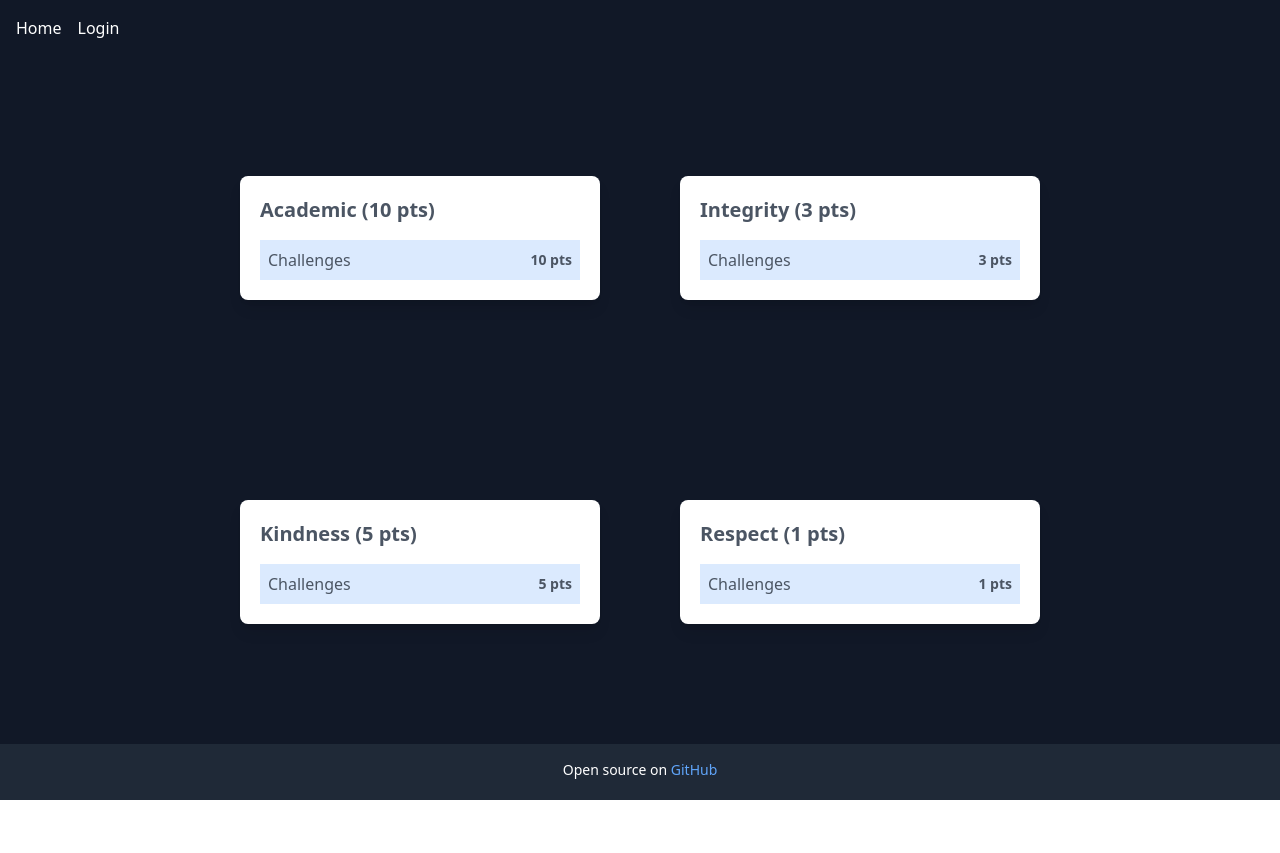
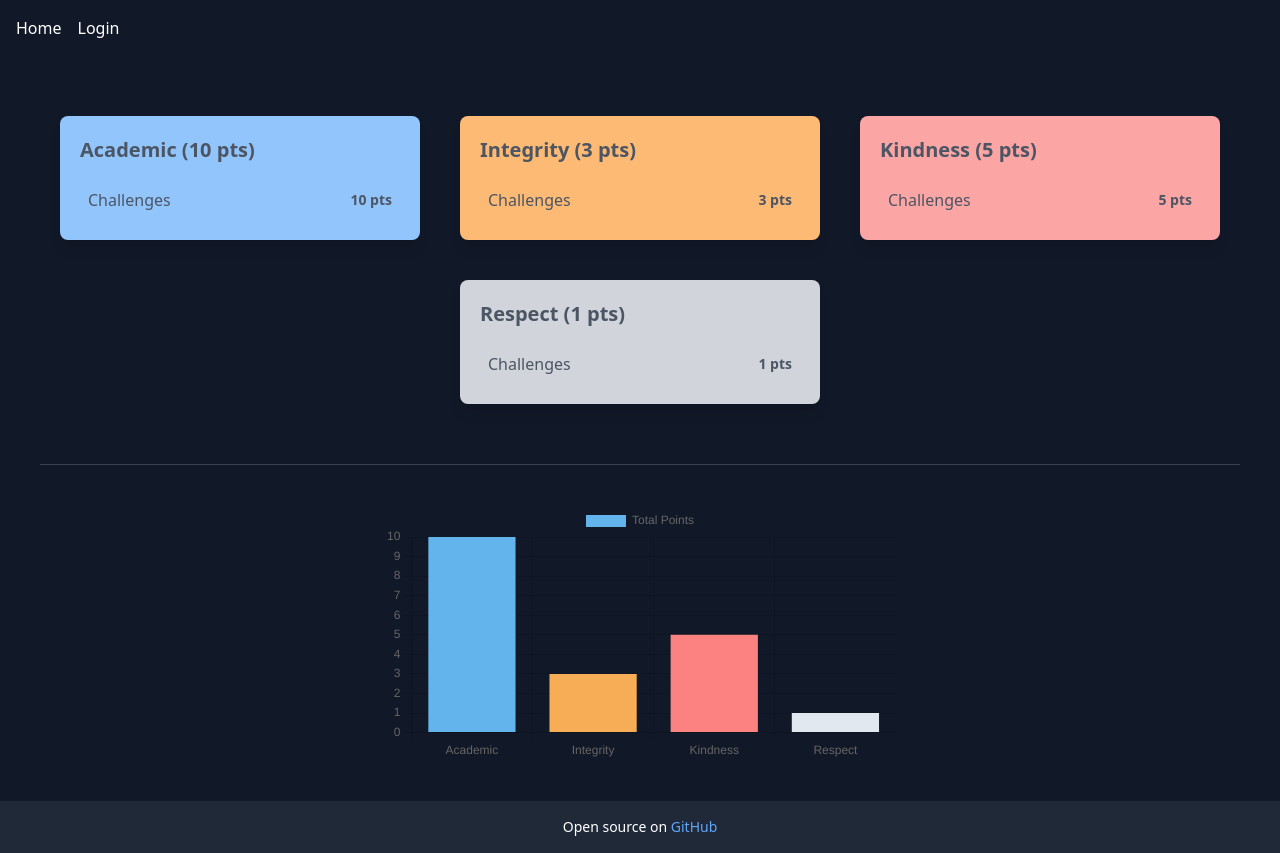
Before and after one commit to jonahkleinman/PointSystem, a Vue app: page / in a window 1280 px wide. Before the commit the page ends 800 px from the top, so only its background shows below. Built offline with nearby package versions, Linux system fonts and the light colour scheme; no server answers; the database is empty.

Commit message:
add graph and house colours

```diff
--- a/package.json
+++ b/package.json
@@ -7,6 +7,7 @@
     "preview": "vite preview --port 4173"
   },
   "dependencies": {
+    "chart.js": "^4.4.2",
     "dotenv": "^16.4.5",
     "firebase": "^10.11.0",
     "tesseract.js": "^5.0.5",
--- a/src/views/AddPoint.vue
+++ b/src/views/AddPoint.vue
@@ -1,5 +1,5 @@
 <template>
-  <div class="flex flex-col items-center justify-center bg-gray-900 min-h-screen">
+  <div class="flex flex-col items-center justify-center bg-gray-900" style="height: 85vh">
     <form @submit.prevent="submitPoints" class="bg-white text-gray-900 p-6 rounded shadow-md">
       <div class="mb-4">
         <label for="name" class="block text-gray-700 text-sm font-bold mb-2">Select Your Name:</label>
--- a/src/views/Home.vue
+++ b/src/views/Home.vue
@@ -1,17 +1,24 @@
 <template>
-  <div class="bg-gray-900 flex flex-wrap items-center justify-center p-10 gap-10" style="height: 86vh;">
+  <div class="bg-gray-900 flex flex-col items-center justify-center p-10 gap-10">
+    <!-- Removed button element -->
+    <div class="flex flex-row flex-wrap justify-center w-full">
       <div v-for="house in housesWithTotal" :key="house.id" class="w-1/3 p-5">
-      <div class="bg-white rounded-lg shadow-lg p-5 text-gray-600">
-        <h2 class="text-xl font-bold mb-4 text-gray-600">{{ house.name }} ({{ house.totalPoints }} pts)</h2>
+        <div :class="['rounded-lg shadow-lg p-5', getHouseColor(house.name), 'text-gray-600']">
+          <h2 class="text-xl font-bold mb-4">{{ house.name }} ({{ house.totalPoints }} pts)</h2>
           <ul>
             <li v-for="member in house.members" :key="member.key" class="group">
-            <div v-bind:class="{'flex justify-between items-center p-2': true, 'bg-blue-100': member.name === 'Challenges'}">
+              <div class="flex justify-between items-center p-2">
                 <span class="font-medium">{{ member.name }}</span>
-              <span class="text-sm font-semibold text-gray-600">{{ member.points }} pts</span>
+                <span class="text-sm font-semibold">{{ member.points }} pts</span>
               </div>
             </li>
           </ul>
         </div>
+      </div>
+    </div>
+    <hr class="border-t border-gray-700 w-full">
+    <div class="w-full max-w-lg mx-auto">
+      <canvas id="pointsGraph" class="w-full h-auto"></canvas>
     </div>
   </div>
 </template>
@@ -19,6 +26,7 @@
 <script>
 import { collection, getDocs } from 'firebase/firestore';
 import db from '../main.js';
+import Chart from 'chart.js/auto';
 
 export default {
   name: 'Home',
@@ -36,6 +44,51 @@ export default {
         }, 0) + house.challengePoints,
       }));
     },
+  },
+  methods: {
+    getHouseColor(houseName) {
+      const colors = {
+        'Academic': 'bg-blue-300',
+        'Kindness': 'bg-red-300',
+        'Integrity': 'bg-orange-300',
+        'Respect': 'bg-gray-300'
+      };
+      return colors[houseName] || 'bg-white';
+    },
+    createGraph() {
+      const ctx = document.getElementById('pointsGraph').getContext('2d');
+      const chart = new Chart(ctx, {
+        type: 'bar',
+        data: {
+          labels: this.housesWithTotal.map(house => house.name),
+          datasets: [{
+            label: 'Total Points',
+            data: this.housesWithTotal.map(house => house.totalPoints),
+            backgroundColor: this.housesWithTotal.map(house => {
+              switch (house.name) {
+                case 'Academic':
+                  return '#63b3ed';
+                case 'Kindness':
+                  return '#fc8181';
+                case 'Integrity':
+                  return '#f6ad55';
+                case 'Respect':
+                  return '#e2e8f0';
+                default:
+                  return '#ffffff';
+              }
+            }),
+          }]
+        },
+        options: {
+          scales: {
+            y: {
+              beginAtZero: true
+            }
+          }
+        }
+      });
+    }
   },
   async created() {
     const houseNames = { a: 'Academic', i: 'Integrity', k: 'Kindness', r: 'Respect' };
@@ -76,6 +129,10 @@ export default {
     });
 
     this.houses = Object.values(housesData);
+    this.$nextTick(() => {
+      this.createGraph();
+    });
+
   },
 };
 </script>
```
Also changed, not shown: 1 other file (tests, documents, lock files or other folders). Lines whose indentation alone changed are shown as unchanged.
